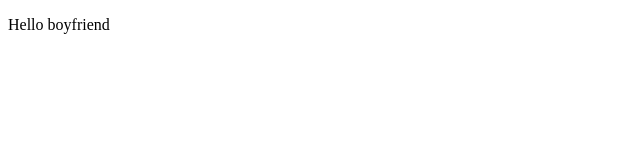
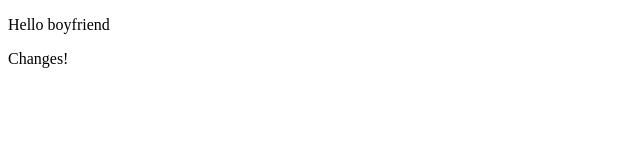
Before and after one commit to tab72/boyfriend-example, a plain HTML site: page index.html in a window 1280 px wide. Shown: the full height of the page, 0-640 px from the left. Drawn offline with Linux system fonts and the light colour scheme.

Commit message:
David Bowie changes!

```diff
--- a/index.html
+++ b/index.html
@@ -5,5 +5,7 @@
 </head>
 <body>
 		<p>Hello boyfriend</p>
+
+		<p>Changes!</p>
 </body>
 </html>
```
